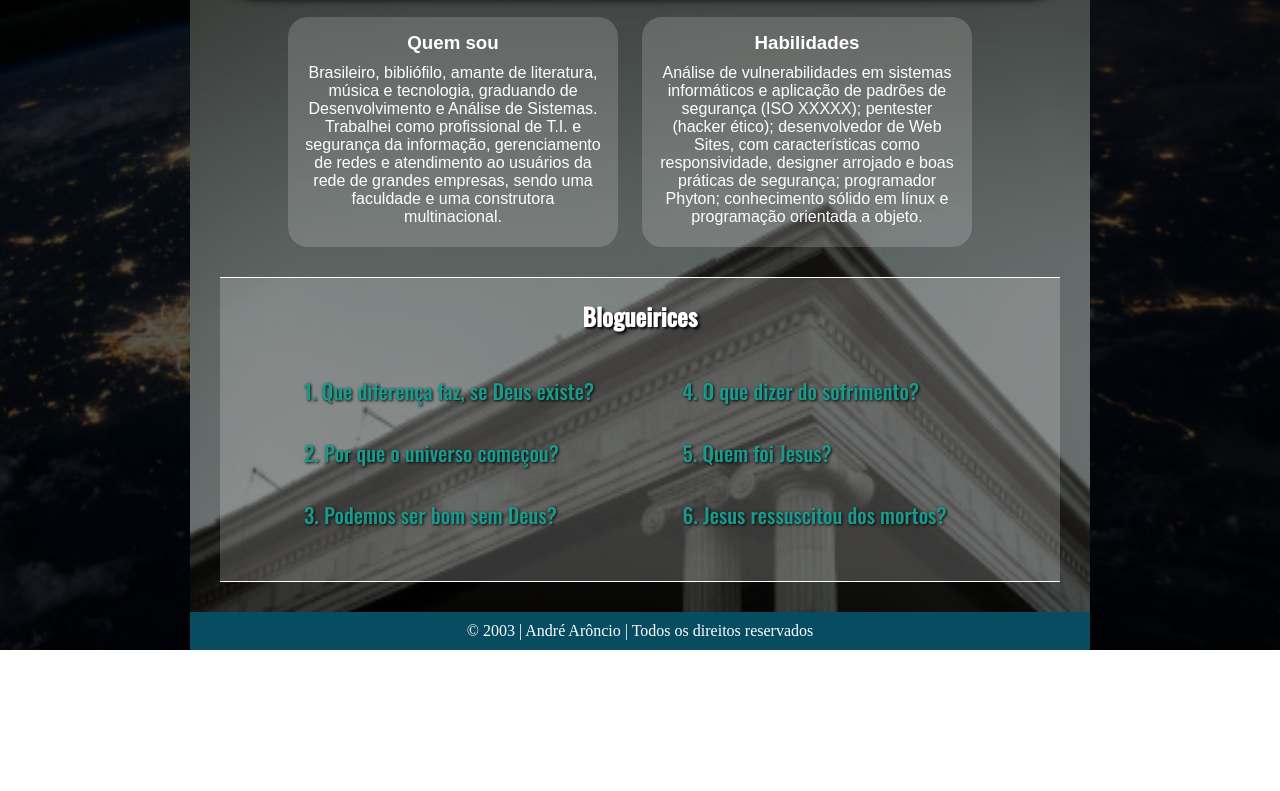
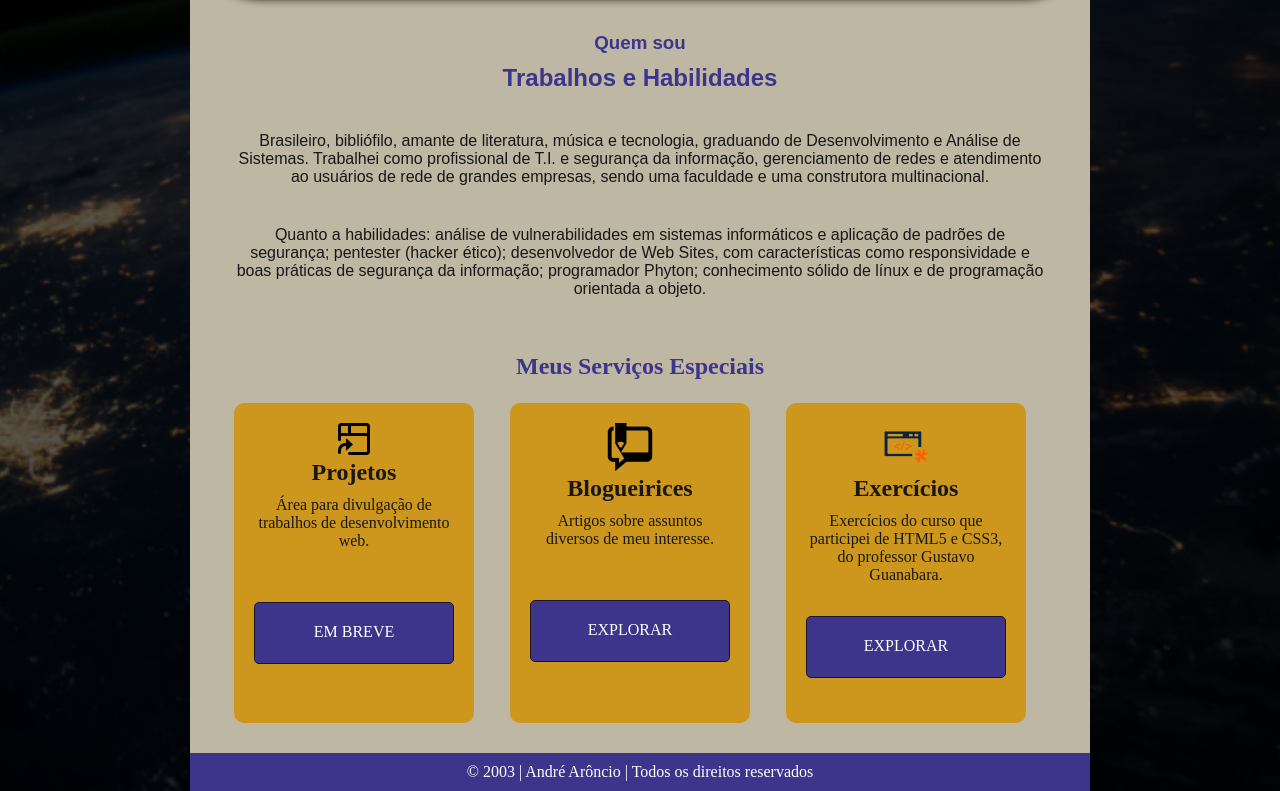
Before and after one commit to andrelra/meu_portifolio, a plain HTML site: page index.html in a window 1280 px wide. Shown: the part 403-1194 px from the top of the page. Before the commit the page ends 1053 px from the top, so only its background shows below. Drawn offline with nearby package versions, Linux system fonts and the light colour scheme.

Commit message:
Atualização geral do site
Plano de fundo e remoção dos infobox Quem Sou e Habilidades.

```diff
--- a/css/style.css
+++ b/css/style.css
@@ -5,12 +5,11 @@
 
 :root {
     --cor0: #FFFFFF;
-    --cor1: #6b554191;
-    --cor2: #411830;
-    --cor3: #084C61;
-    --cor4: #1B998B;
-    --cor5: #C5D86D;
-    --cor6: #000000;
+    --cor1: #E0E2DB;
+    --cor2: #BEB7A4;
+    --cor3: #3D348B;
+    --cor4: #cc971c;
+    --cor6: #191716;
 
     --fonte-default: Arial, Verdana, Helvetica, Sans-serif;
     --fonte-destaque: 'Bebas', Sans-serif;
@@ -99,7 +98,7 @@ header p {
 
 
 main {
-    background-image: url(../imgs/bkg-5.jpg);
+    background-color:var(--cor2);
     background-size: cover;
     min-width: 350px;
     max-width: 900px;
@@ -108,19 +107,11 @@ main {
 }
 
 section.container-main {
-    background-color: rgba(0, 0, 0, 0.479);
     padding: 80px 10px 10px 10px;
 }
 
 div.personal-container {
-    background-color: rgba(255, 255, 255, 0.171);
-    position: relative;
-    left: 10%;
-    display: inline-block;
-    width: 300px;
-    height: 200px;
-    margin-right: 20px;
-    margin-bottom: 10px;
+    margin: auto;
     padding: 15px 15px;
     border-radius: 20px;
     font-family: var(--fonte-destaque);
@@ -130,51 +121,117 @@ div.personal-container {
 
 div.personal-container > h3 {
     margin-bottom: 10px;
-    color: var(--cor0);
+    color: var(--cor3);
+}
+div.personal-container > h2 {
+    margin-bottom: 20px;
+    color: var(--cor3);
 }
 
 div.personal-container > p {
-    color: var(--cor0);
+    color: var(--cor6);
+    padding: 20px;
 }
 
 aside {
-    background-color: rgba(255, 255, 255, 0.199);
-    margin: 20px;
-    font-family: var(--fonte-menus);
-    border-top: 1px solid white;
-    border-bottom: 1px solid white;
+    display: flex;
+    gap: 16px;
+    justify-content: center;
+    flex-wrap: wrap;
     padding: 20px;
     padding-bottom: 20px;
 }
 
-aside h2 {
-    margin-bottom: 10px;
-    color: var(--cor0);
-    text-shadow: 2px 2px 3px black;
-    text-align: center;
+.titulo-servicos {
+    position: absolute;
+    color: var(--cor3);
 }
 
-aside a {
-    text-decoration: none;
-    color: var(--cor4);
-    padding: 10px;
-    text-shadow: 1px 1px 3px black;
+div.trabalhos {
+    width: 200px;
+    height: 280px;
+    background-color:var(--cor4);
+    border-radius: 10px;
+    text-align: center;
+    margin-top: 50px;
+    margin-right: 20px;
+    padding: 20px;
 }
 
-aside a:hover {
-    text-decoration: underline;
+div.trabalhos > a > img {
+    width: 30px;
+    padding: 20px;
+}
+
+div.trabalhos > a {
+    text-decoration: none;
+    color: var(--cor6);
+}
+.descricao-trabalhos {
+    padding: 10px 0px;
+
+}
+#status1 {
+    background-color: var(--cor3);
+    color: var(--cor0);
+    position:relative;
+    top: 15%;
+    border: 1px solid var(--cor6);
+    border-radius: 5px;
+    height: 20px;
+    padding: 20px;
+}
+
+#status2 {
+    background-color: var(--cor3);
+    color: var(--cor0);
+    position:relative;
+    top: 15%;
+    border: 1px solid var(--cor6);
+    border-radius: 5px;
+    height: 20px;
+    padding: 20px;
+}
+
+#status3 {
+    background-color: var(--cor3);
+    color: var(--cor0);
+    position:relative;
+    top: 8%;
+    border: 1px solid var(--cor6);
+    border-radius: 5px;
+    height: 20px;
+    padding: 20px;
+}
+
+.trabalhos:hover {
+    background-color: var(--cor3);
     color: var(--cor0);
 }
 
-aside ol {
-    margin-left: 8%;
-    list-style-position: inside;
-    columns: 2;
-    font-size: 1.3em;
+.trabalhos:hover h2 {
+    background-color: var(--cor3);
+    color: var(--cor0);
 }
 
-aside > ol > li {
-    padding-right: 20px;
+.trabalhos:hover p {
+    background-color: var(--cor3);
+    color: var(--cor0);
+}
+
+#status1:hover {
+    background-color: var(--cor4);
+    color: var(--cor0);
+}
+
+#status2:hover {
+    background-color: var(--cor4);
+    color: var(--cor0);
+}
+
+#status3:hover {
+    background-color: var(--cor4);
+    color: var(--cor0);
 }
 
 footer {
--- a/index.html
+++ b/index.html
@@ -13,7 +13,7 @@
         <section class="container">
             <img class="foto" src="imgs/minhafoto.jpg" alt="Foto do autor do site">
             <h1>André Arôncio</h1>
-            <p>Desenvolvedor Freelancer</p>
+            <p>Programador e Desenvolvedor Freelancer</p>
 
                 <section class="redessociais">
                     <a href="https://www.instagram.com/andre.wsdeveloper/" target="_blank"><img src="imgs/insta.png" alt="Icone do instagram"></a>
@@ -33,35 +33,45 @@
 
             <div class="personal-container">
                 <h3>Quem sou</h3>
-                <p>Brasileiro, bibliófilo, amante de literatura, música e tecnologia, graduando de Desenvolvimento e Análise de Sistemas. Trabalhei como profissional de T.I. e segurança da informação, gerenciamento de redes e atendimento ao usuários da rede de grandes empresas, sendo uma faculdade e uma construtora multinacional.</p>
+                <h2>Trabalhos e Habilidades</h2>
+                <p>Brasileiro, bibliófilo, amante de literatura, música e tecnologia, graduando de Desenvolvimento e Análise de Sistemas. Trabalhei como profissional de T.I. e segurança da informação, gerenciamento de redes e atendimento ao usuários de rede de grandes empresas, sendo uma faculdade e uma construtora multinacional.</p>
+                <p> Quanto a habilidades: análise de vulnerabilidades em sistemas informáticos e aplicação de padrões de segurança; pentester (hacker ético); desenvolvedor de Web Sites, com características como responsividade e boas práticas de segurança da informação; programador Phyton; conhecimento sólido de línux e de programação orientada a objeto.
             </div>
-            <div class="personal-container">
-                <h3>Habilidades</h3>
-                <p>Análise de vulnerabilidades em sistemas informáticos e aplicação de padrões de segurança (ISO XXXXX); pentester (hacker ético); desenvolvedor de Web Sites, com características como responsividade, designer arrojado e boas práticas de segurança; programador Phyton; conhecimento sólido em línux e programação orientada a objeto.</p>
-            </div>
+            <aside>
+                <section class="titulo-servicos">
+                    <h2>Meus Serviços Especiais</h2>
+                </section>
+                    <div class="trabalhos">
+                        <img src="imgs/projetos.png" alt="icone de projetos">
+                        <a href="#" target="_blank">
+                            <h2>Projetos</h2>
+                            <p class="descricao-trabalhos">Área para divulgação de trabalhos de desenvolvimento web.</p>
+                            <p id="status1">EM BREVE</P>
+                        </a>
 
-            <aside>
-                <h2>Blogueirices</h2>
-                <ol>
-                    <a href="">
-                        <li>Que diferença faz, se Deus existe?</li>
-                    </a>
-                    <a href="">
-                        <li>Por que o universo começou?</li>
-                    </a>
-                    <a href="">
-                        <li>Podemos ser bom sem Deus?</li>
-                    </a>
-                    <a href="">
-                        <li>O que dizer do sofrimento?</li>
-                    </a>
-                    <a href="">
-                        <li>Quem foi Jesus?</li>
-                    </a>
-                    <a href="">
-                        <li>Jesus ressuscitou dos mortos?</li>
-                    </a>
-                </ol>
+                    </div>
+
+                    <div class="trabalhos">
+                        <img src="imgs/blog.png" alt="icone de blog">
+                        <a  class="link-trabalhos" href="#" target="_blank">
+                            <h2>Blogueirices</h2>
+                            <p class="descricao-trabalhos">Artigos sobre assuntos diversos de meu interesse.</p>
+                            <P id="status2">EXPLORAR</P>
+                        </a>
+
+                    </div>
+
+                    <div class="trabalhos">
+                        <img src="imgs/exercicioshtml.png" alt="">
+                        <a href="#" target="_blank">
+                            <h2>Exercícios</h2>
+                            <p class="descricao-trabalhos">Exercícios do curso que participei de HTML5 e CSS3, do professor Gustavo Guanabara.</p>
+
+                            <p id="status3">EXPLORAR</p>
+                        </a>
+                    </div>
+
+
 
             </aside>
 
```
Also changed, not shown: imgs/blog.png (added), imgs/exercicioshtml.png (added), imgs/projetos.png (added).
